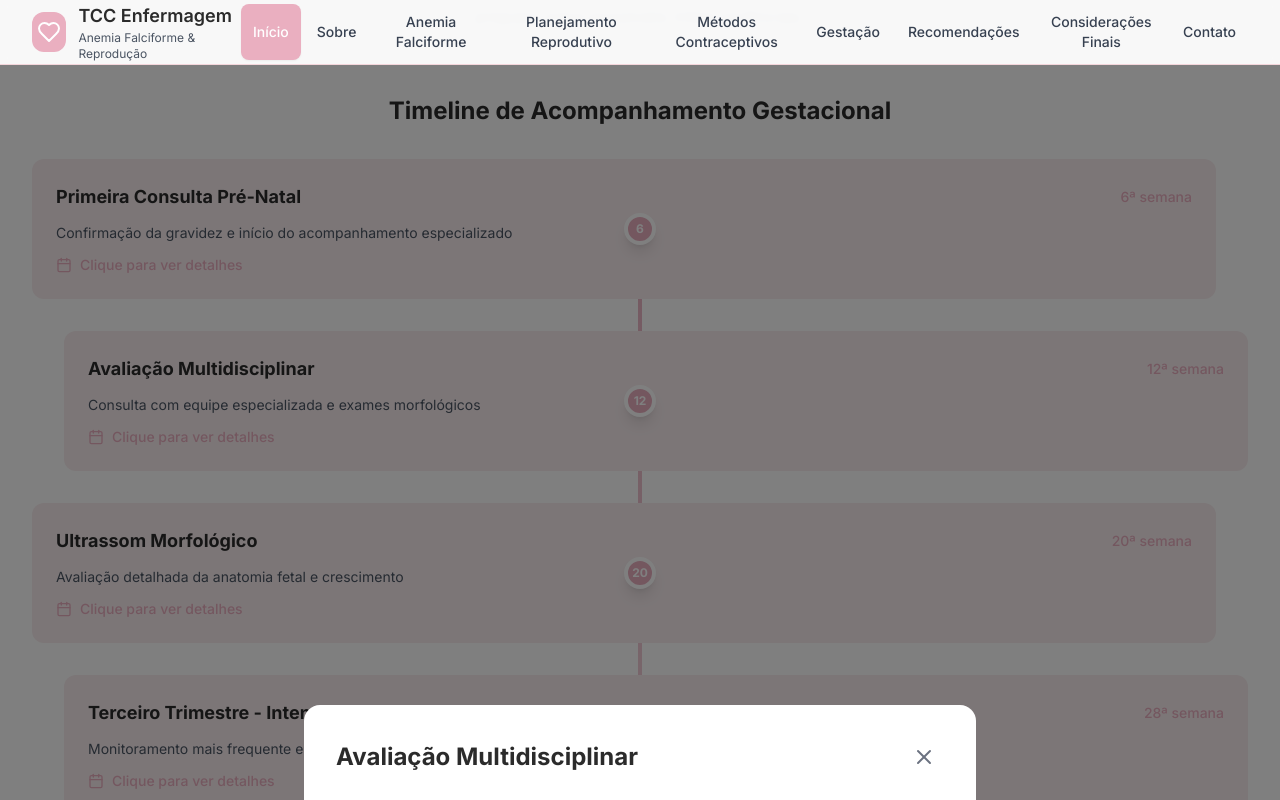
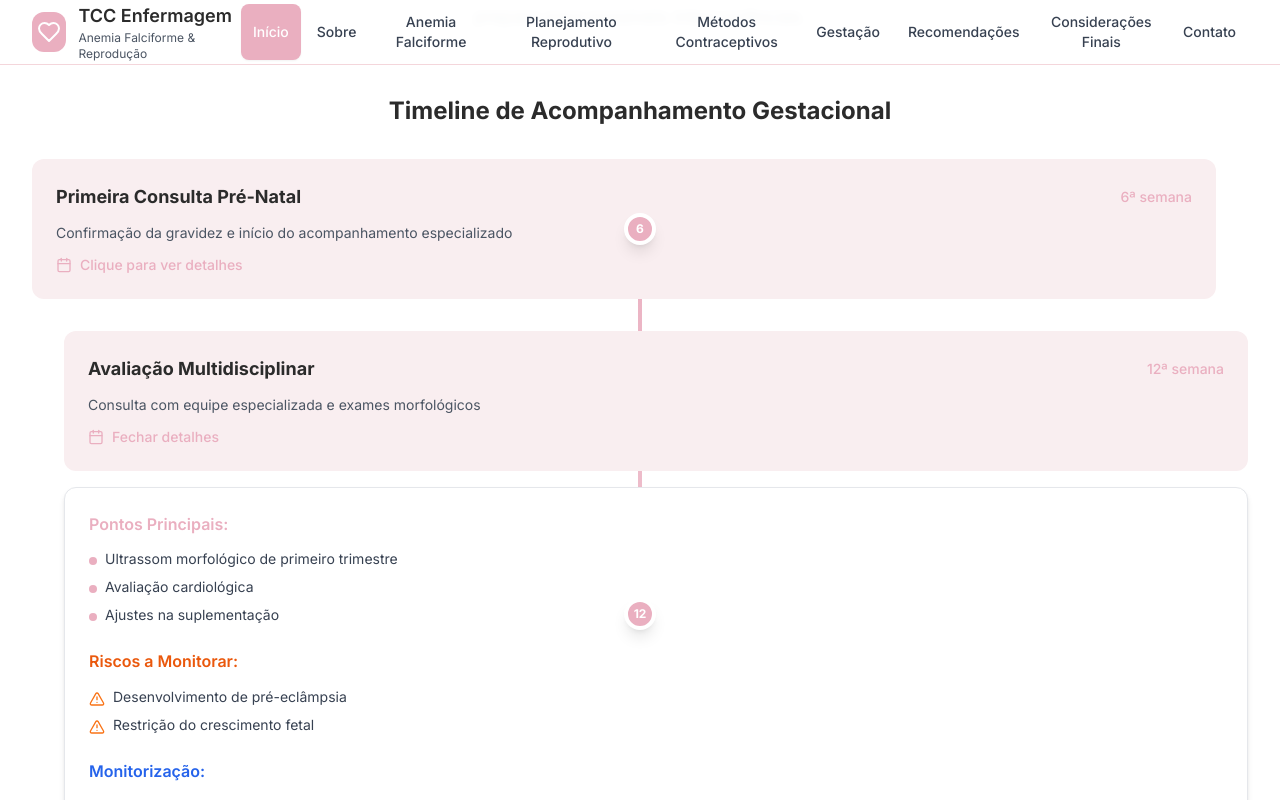
Before and after one commit to iagorlrnc/modeloVI, a React (Vite) app: page / in a window 1280 px wide. Both pictures are taken after a click on the button 656 px from the left and 6384 px from the top of the page. Shown: the part 5984-6784 px from the top of the page. Built offline with nearby package versions, Linux system fonts and the light colour scheme.

Commit message:
upgradOpenContent

```diff
--- a/src/components/Pregnancy.tsx
+++ b/src/components/Pregnancy.tsx
@@ -1,5 +1,5 @@
 import React, { useState } from 'react';
-import { Calendar, Heart, AlertTriangle, Baby, Stethoscope, X } from 'lucide-react';
+import { Calendar, Heart, AlertTriangle, Baby, Stethoscope } from 'lucide-react';
 
 interface PregnancyWeek {
   week: number;
@@ -12,7 +12,6 @@ interface PregnancyWeek {
 
 const Pregnancy: React.FC = () => {
   const [selectedWeek, setSelectedWeek] = useState<PregnancyWeek | null>(null);
-  const [showModal, setShowModal] = useState(false);
 
   const pregnancyTimeline: PregnancyWeek[] = [
     {
@@ -89,14 +88,8 @@ const Pregnancy: React.FC = () => {
     }
   ];
 
-  const openModal = (week: PregnancyWeek) => {
-    setSelectedWeek(week);
-    setShowModal(true);
-  };
-
-  const closeModal = () => {
-    setShowModal(false);
-    setSelectedWeek(null);
+  const toggleWeek = (week: PregnancyWeek) => {
+    setSelectedWeek(selectedWeek?.week === week.week ? null : week);
   };
 
   const riskFactors = [
@@ -167,7 +160,7 @@ const Pregnancy: React.FC = () => {
                     index % 2 === 0 ? 'lg:mr-8 lg:text-right' : 'lg:ml-8 lg:text-left'
                   } flex-1`}>
                     <button
-                      onClick={() => openModal(week)}
+                      onClick={() => toggleWeek(week)}
                       className="bg-rosa-marfil-1 p-6 rounded-xl hover:bg-rosa-marfil-2 transition-all duration-300 hover:shadow-lg hover:scale-105 cursor-pointer text-left w-full"
                     >
                       <div className="flex items-center justify-between mb-3">
@@ -177,9 +170,52 @@ const Pregnancy: React.FC = () => {
                       <p className="text-gray-600 text-sm mb-3">{week.description}</p>
                       <div className="flex items-center text-accent text-sm font-medium">
                         <Calendar className="w-4 h-4 mr-2" />
-                        <span>Clique para ver detalhes</span>
+                        <span>{selectedWeek?.week === week.week ? 'Fechar detalhes' : 'Clique para ver detalhes'}</span>
                       </div>
                     </button>
+
+                    {/* Expanded Content - Appears inline below the button */}
+                    {selectedWeek?.week === week.week && (
+                      <div className="mt-4 p-6 bg-white rounded-xl shadow-md border border-gray-200">
+                        <div className="space-y-6">
+                          <div>
+                            <h4 className="font-semibold text-accent mb-3">Pontos Principais:</h4>
+                            <ul className="space-y-2">
+                              {week.keyPoints.map((point, pointIndex) => (
+                                <li key={pointIndex} className="flex items-start space-x-2">
+                                  <span className="w-2 h-2 bg-accent rounded-full mt-2 flex-shrink-0"></span>
+                                  <span className="text-gray-700 text-sm">{point}</span>
+                                </li>
+                              ))}
+                            </ul>
+                          </div>
+
+                          <div>
+                            <h4 className="font-semibold text-orange-600 mb-3">Riscos a Monitorar:</h4>
+                            <ul className="space-y-2">
+                              {week.risks.map((risk, riskIndex) => (
+                                <li key={riskIndex} className="flex items-start space-x-2">
+                                  <AlertTriangle className="w-4 h-4 text-orange-500 mt-1 flex-shrink-0" />
+                                  <span className="text-gray-700 text-sm">{risk}</span>
+                                </li>
+                              ))}
+                            </ul>
+                          </div>
+
+                          <div>
+                            <h4 className="font-semibold text-blue-600 mb-3">Monitorização:</h4>
+                            <ul className="space-y-2">
+                              {week.monitoring.map((item, itemIndex) => (
+                                <li key={itemIndex} className="flex items-start space-x-2">
+                                  <Stethoscope className="w-4 h-4 text-blue-500 mt-1 flex-shrink-0" />
+                                  <span className="text-gray-700 text-sm">{item}</span>
+                                </li>
+                              ))}
+                            </ul>
+                          </div>
+                        </div>
+                      </div>
+                    )}
                   </div>
                 </div>
               ))}
@@ -244,63 +280,6 @@ const Pregnancy: React.FC = () => {
           </div>
         </div>
 
-        {/* Modal */}
-        {showModal && selectedWeek && (
-          <div className="fixed inset-0 bg-black bg-opacity-50 flex items-center justify-center z-50 p-4 overflow-y-auto">
-            <div className="bg-white rounded-2xl max-w-2xl w-full max-h-[90vh] overflow-y-auto">
-              <div className="p-8">
-                <div className="flex items-center justify-between mb-6">
-                  <h3 className="text-2xl font-bold text-text">{selectedWeek.title}</h3>
-                  <button
-                    onClick={closeModal}
-                    className="p-2 hover:bg-gray-100 rounded-lg transition-colors duration-200"
-                  >
-                    <X className="w-6 h-6 text-gray-500" />
-                  </button>
-                </div>
-
-                <div className="space-y-6">
-                  <div>
-                    <h4 className="font-semibold text-accent mb-3">Pontos Principais:</h4>
-                    <ul className="space-y-2">
-                      {selectedWeek.keyPoints.map((point, index) => (
-                        <li key={index} className="flex items-start space-x-2">
-                          <span className="w-2 h-2 bg-accent rounded-full mt-2 flex-shrink-0"></span>
-                          <span className="text-gray-700 text-sm">{point}</span>
-                        </li>
-                      ))}
-                    </ul>
-                  </div>
-
-                  <div>
-                    <h4 className="font-semibold text-orange-600 mb-3">Riscos a Monitorar:</h4>
-                    <ul className="space-y-2">
-                      {selectedWeek.risks.map((risk, index) => (
-                        <li key={index} className="flex items-start space-x-2">
-                          <AlertTriangle className="w-4 h-4 text-orange-500 mt-1 flex-shrink-0" />
-                          <span className="text-gray-700 text-sm">{risk}</span>
-                        </li>
-                      ))}
-                    </ul>
-                  </div>
-
-                  <div>
-                    <h4 className="font-semibold text-blue-600 mb-3">Monitorização:</h4>
-                    <ul className="space-y-2">
-                      {selectedWeek.monitoring.map((item, index) => (
-                        <li key={index} className="flex items-start space-x-2">
-                          <Stethoscope className="w-4 h-4 text-blue-500 mt-1 flex-shrink-0" />
-                          <span className="text-gray-700 text-sm">{item}</span>
-                        </li>
-                      ))}
-                    </ul>
-                  </div>
-                </div>
-              </div>
-            </div>
-          </div>
-        )}
-
         <div className="mt-12 pt-8 border-t border-rosa-marfil-2">
           <p className="text-xs text-gray-500 italic text-center">
             Fonte: <a href="https://www.nupad.medicina.ufmg.br/wp-content/uploads/2016/12/manual_gestante.pdf" target="_blank" rel="noopener noreferrer" className="text-accent hover:underline">Universidade Federal de Minas Gerais, Faculdade de Medicina, Núcleo de Ações e Pesquisa em Apoio Diagnóstico. Manual de Acompanhamento da Gestante com Doença Falciforme. Belo Horizonte: NUPAD/FM/UFMG, 2009.</a>
```
